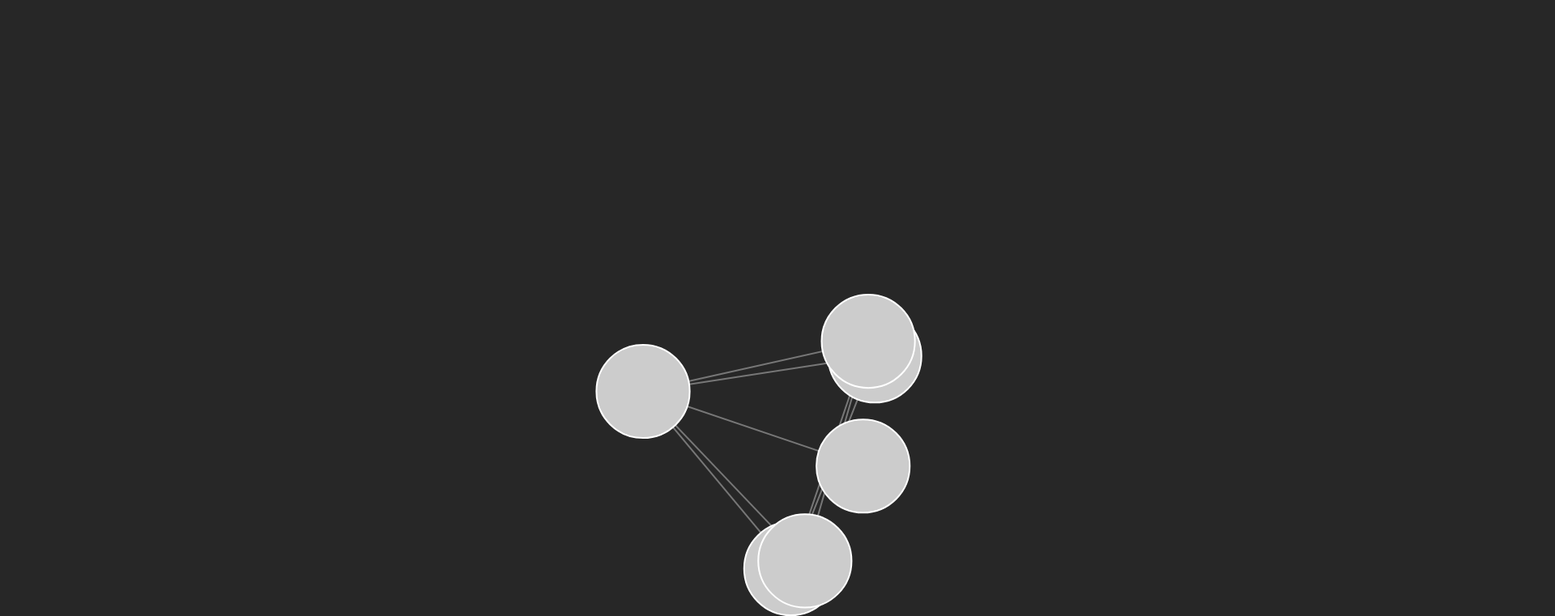
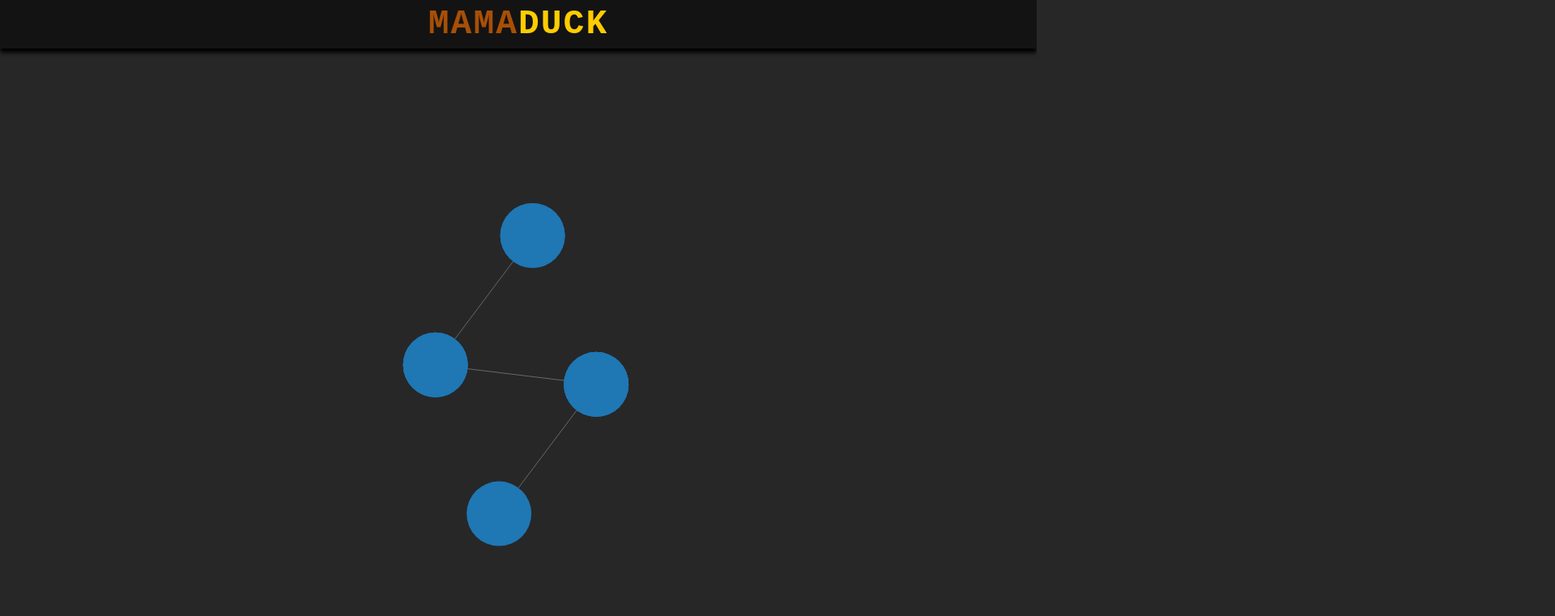
Before and after one commit to IsaackEz/MamaDuck, a website: page views/Nodos.htm in a window 1280 px wide. Shown: the whole page at 81% size, 1920 px wide, since content can reach past the window. Drawn offline with nearby package versions, Linux system fonts and the light colour scheme.

Commit message:
Improved Nodes

```diff
--- /dev/null
+++ b/public/nodes.json
@@ -0,0 +1,34 @@
+{
+	"nodes": [
+		{
+			"name": "Node 1",
+			"status": "active"
+		},
+		{
+			"name": "Node 2",
+			"status": "active"
+		},
+		{
+			"name": "Node 3",
+			"status": "active"
+		},
+		{
+			"name": "Node 4",
+			"status": "inactive"
+		}
+	],
+	"links": [
+		{
+			"source": "Node 1",
+			"target": "Node 2"
+		},
+		{
+			"source": "Node 2",
+			"target": "Node 3"
+		},
+		{
+			"source": "Node 4",
+			"target": "Node 1"
+		}
+	]
+}
--- a/views/Nodos.htm
+++ b/views/Nodos.htm
@@ -1,14 +1,63 @@
-<DOCTYPE html>
-	<meta charset="utf-8" />
+<!DOCTYPE html>
+<html lang="en">
+	<head>
+		<meta charset="UTF-8" />
+		<meta http-equiv="X-UA-Compatible" content="IE=edge" />
+		<meta name="viewport" content="width=device-width, initial-scale=1.0" />
+		<title>Document</title>
+	</head>
 	<style>
 		* {
 			padding: 0;
 			margin: 0;
 			box-sizing: border-box;
 		}
+
+		header {
+			position: sticky;
+			background: rgb(19, 19, 19);
+			width: 100%;
+			box-shadow: 0px 5px 5px black;
+		}
+
+		nav {
+			text-align: center;
+		}
+
+		.title {
+			color: rgb(168, 79, 6);
+			height: 60px;
+			line-height: 60px;
+			letter-spacing: 2px;
+			font-weight: bold;
+			font-size: 43px;
+			text-decoration: none;
+			font-family: 'Courier New', Courier, monospace;
+		}
+
+		.title-color {
+			text-align: center;
+			color: rgb(255, 204, 0);
+			letter-spacing: 2px;
+			font-size: 43px;
+			font-weight: bold;
+			font-family: 'Courier New', Courier, monospace;
+		}
+
 		body {
+			text-align: center;
 			font-family: sans-serif;
 			background: rgb(39, 39, 39);
+		}
+
+		body h1 {
+			text-align: center;
+			font-family: 'Courier New', Courier, monospace;
+			margin-top: 150px;
+			font-size: 4.2rem;
+			padding-left: 5%;
+			padding-right: 5%;
+			color: rgb(255, 255, 255);
 		}
 		.node {
 			fill: #ccc;
@@ -21,84 +70,110 @@
 		}
 	</style>
 	<body>
-		<script src="https://d3js.org/d3.v3.min.js"></script>
+		<header>
+			<nav class="navbar">
+				<a href="/" class="title"
+					>MAMA<span class="title-color">DUCK</span></a
+				>
+			</nav>
+		</header>
+		<canvas id="network" width="1000" height="800"></canvas>
+		<script src="https://d3js.org/d3.v4.min.js"></script>
 		<script>
-			let width = 1920,
-				height = 1080;
-			let links = [
-				{ source: 'Node1', target: 'Node2' },
-				{ source: 'Node2', target: 'Node3' },
-				{ source: 'Node3', target: 'Node4' },
-				{ source: 'Node3', target: 'Node1' },
-				{ source: 'Node5', target: 'Node3' },
-				{ source: 'Node6', target: 'Node4' },
-				{ source: 'Node6', target: 'Node3' },
-				{ source: 'Node2', target: 'Node6' },
-			];
+			let graph = {
+				nodes: [
+					{ name: 'Node 1', status: 'Active' },
+					{ name: 'Node 2', status: 'Active' },
+					{ name: 'Node 3', status: 'Inactive' },
+					{ name: 'Node 4', status: 'Active' },
+				],
+				links: [
+					{ source: 'Node 1', target: 'Node 2' },
+					{ source: 'Node 2', target: 'Node 3' },
+					{ source: 'Node 4', target: 'Node 2' },
+				],
+			};
+			let canvas = d3.select('#network'),
+				width = canvas.attr('width'),
+				height = canvas.attr('height'),
+				ctx = canvas.node().getContext('2d');
+			r = 40;
+			(color = d3.scaleOrdinal(d3.schemeCategory20)),
+				(simulation = d3
+					.forceSimulation()
+					.force('x', d3.forceX(width / 2))
+					.force('y', d3.forceY(height / 2))
+					.force('collide', d3.forceCollide(r + 60))
+					.force('charge', d3.forceManyBody().strength(20))
+					.force(
+						'link',
+						d3.forceLink().id(function (d) {
+							return d.name;
+						})
+					));
 
-			let nodes = {};
-			links.forEach(function (link) {
-				link.source =
-					nodes[link.source] ||
-					(nodes[link.source] = { name: link.source });
-				link.target =
-					nodes[link.target] ||
-					(nodes[link.target] = { name: link.target });
+			d3.json('/nodes.json', function (err, graph) {
+				if (err) throw err;
+				simulation.nodes(graph.nodes);
+				simulation.force('link').links(graph.links);
+				simulation.on('tick', update);
+
+				canvas.call(
+					d3
+						.drag()
+						.container(canvas.node())
+						.subject(dragsubject)
+						.on('start', dragstarted)
+						.on('drag', dragged)
+						.on('end', dragended)
+				);
+
+				function update() {
+					ctx.clearRect(0, 0, width, height);
+					ctx.beginPath();
+					ctx.globalAlpha = 0.5;
+					ctx.strokeStyle = '#aaa';
+					graph.links.forEach(drawLink);
+					ctx.stroke();
+
+					ctx.beginPath();
+					ctx.globalAlpha = 1;
+					graph.nodes.forEach(drawNode);
+				}
+				function dragsubject() {
+					return simulation.find(d3.event.x, d3.event.y);
+				}
 			});
 
-			let svg = d3
-				.select('body')
-				.append('svg')
-				.attr('width', width)
-				.attr('height', height);
+			function dragstarted() {
+				if (!d3.event.active) simulation.alphaTarget(0.01).restart();
+				d3.event.subject.fx = d3.event.subject.x;
+				d3.event.subject.fy = d3.event.subject.y;
+				console.log(d3.event.subject);
+			}
 
-			let force = d3.layout
-				.force()
-				.size([width, height])
-				.nodes(d3.values(nodes))
-				.links(links)
-				.on('tick', tick)
-				.linkDistance(300)
-				.start();
+			function dragged() {
+				d3.event.subject.fx = d3.event.x;
+				d3.event.subject.fy = d3.event.y;
+			}
 
-			let link = svg
-				.selectAll('.link')
-				.data(links)
-				.enter()
-				.append('line')
-				.attr('class', 'link');
+			function dragended() {
+				if (!d3.event.active) simulation.alphaTarget(0);
+				d3.event.subject.fx = null;
+				d3.event.subject.fy = null;
+			}
 
-			let node = svg
-				.selectAll('.node')
-				.data(force.nodes())
-				.enter()
-				.append('circle')
-				.attr('class', 'node')
-				.attr('r', width * 0.03);
+			function drawNode(d) {
+				ctx.fillStyle = color(d.body);
+				ctx.moveTo(d.x, d.y);
+				ctx.arc(d.x, d.y, r, 0, Math.PI * 2);
+				ctx.fill();
+			}
 
-			function tick(e) {
-				node
-					.attr('cx', function (d) {
-						return d.x;
-					})
-					.attr('cy', function (d) {
-						return d.y;
-					})
-					.call(force.drag);
-				link
-					.attr('x1', function (d) {
-						return d.source.x;
-					})
-					.attr('y1', function (d) {
-						return d.source.y;
-					})
-					.attr('x2', function (d) {
-						return d.target.x;
-					})
-					.attr('y2', function (d) {
-						return d.target.y;
-					});
+			function drawLink(l) {
+				ctx.moveTo(l.source.x, l.source.y);
+				ctx.lineTo(l.target.x, l.target.y);
 			}
 		</script>
-	</body></DOCTYPE
->
+	</body>
+</html>
```
Also changed, not shown: views/Historial.htm (+72 -15 lines).
